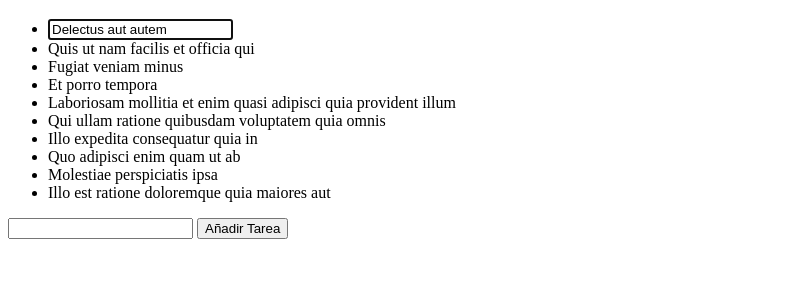
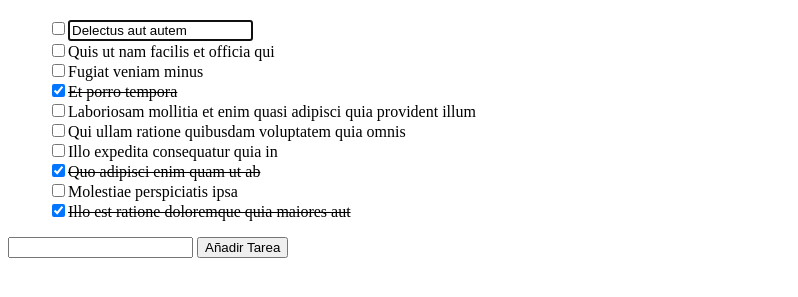
Before and after one commit to gabiprds93/lista-tareas, a plain HTML site: page index.html in a window 1280 px wide. Both pictures are taken after a click on the item "Delectus aut autem". Shown: the part 61-358 px from the top of the page, without its empty margins (0-798 px from the left). Drawn offline with Linux system fonts and the light colour scheme.

Commit message:
Agregada la funcionalidad de tachar en el js. Y se cambio el el estilo de las listas en el html

```diff
--- a/index.html
+++ b/index.html
@@ -6,7 +6,7 @@
     </head>
     <body>
         <h1 align="center">Lista de Tareas</h1>
-        <ul id="listaTareas"></ul>
+        <ul id="listaTareas" style="list-style:none"></ul>
         <input type="text" id="tarea"> <button id="btnAgregar" onclick="listaTareas.agregar()">Añadir Tarea</button>
         <script src="main.js"></script>
     </body>
--- a/main.js
+++ b/main.js
@@ -1,42 +1,4 @@
-function Tarea(title)
-{
-    this.title = title;
-    this.completed = false;
-    this.mostrar = function()
-    {
-        var nodoLi = document.createElement("li");
-        var textnode = document.createTextNode(this.title);
-        nodoLi.appendChild(textnode);
-        ul.appendChild(nodoLi);
-        this.editar(nodoLi, textnode);
-    };
-
-    this.editar = function(nodoLi, textnode)
-    {
-        nodoLi.onclick = function()
-        {
-            var nodoInput = document.createElement("input");
-            nodoInput.type = "text";
-            nodoInput.value = textnode.nodeValue;
-            if(nodoLi.firstChild.nodeType == 3)
-            {
-                nodoLi.appendChild(nodoInput);
-                nodoLi.replaceChild(nodoInput, textnode);
-                nodoLi.firstChild.focus();
-            }
-        };
-
-        nodoLi.onchange = function()
-        {
-            textnode = document.createTextNode(nodoLi.firstChild.value);
-            nodoLi.replaceChild(textnode, nodoLi.firstChild);
-        };
-    };
-}
-
-function ListaTareas()
-{
-    this.tareasPredefinidas = [
+var tareasPredefinidas = [
     {
         "userId": 1,
         "id": 1,
@@ -99,16 +61,85 @@ function ListaTareas()
     }
 ];
 
+function Tarea(title, completed)
+{
+    this.title = title;
+    this.completed = completed;
+    this.mostrar = function()
+    {
+        var nodoLi = document.createElement("li");
+        var check = document.createElement("input");
+        check.type = "checkbox";
+        nodoLi.appendChild(check);
+        var textnode = document.createTextNode(this.title);
+        nodoLi.appendChild(textnode);
+        ul.appendChild(nodoLi);
+        this.editar(nodoLi, textnode);
+        this.tachar(nodoLi);
+    };
+
+    this.editar = function(nodoLi, textnode)
+    {
+        nodoLi.onclick = () =>
+        {
+            var nodoInput = document.createElement("input");
+            nodoInput.type = "text";
+            nodoInput.value = textnode.nodeValue;
+            if(nodoLi.lastChild.nodeType == 3)
+            {
+                nodoLi.appendChild(nodoInput);
+                nodoLi.replaceChild(nodoInput, textnode);
+                nodoLi.lastChild.focus();
+            }
+        };
+
+        nodoLi.onchange = () =>
+        {
+            textnode = document.createTextNode(nodoLi.lastChild.value);
+            nodoLi.replaceChild(textnode, nodoLi.lastChild);
+            this.title = textnode.nodeValue;
+        };
+    };
+
+    this.tachar = function(nodoLi)
+    {
+        if(this.completed == true)
+        {
+            nodoLi.firstChild.checked = true;
+            nodoLi.style.textDecoration = "line-through";
+        }
+        nodoLi.firstChild.onclick = () =>
+        {
+            if(nodoLi.firstChild.checked)
+            {
+                nodoLi.style.textDecoration = "line-through";
+                this.complete = true;
+            }
+            else
+            {
+                nodoLi.style.textDecoration = "none";
+                this.complete = false;
+            }
+        }
+    }
+}
+
+function ListaTareas()
+{
     this.tareas = [];
     this.inputTarea = document.getElementById("tarea");
-    this.agregar = function(tarea)
+    this.agregar = function(tarea, completo)
     {
         if(tarea == undefined)
         {
             tarea = this.inputTarea.value;
         }
+        if(completo == undefined)
+        {
+            completo = false;
+        }
         tarea = tarea.charAt(0).toUpperCase() + tarea.slice(1);
-        tarea = new Tarea(tarea);
+        tarea = new Tarea(tarea, completo);
         this.tareas.push(tarea);
         this.tareas[this.tareas.length - 1].mostrar();
         this.inputTarea.value = "";
@@ -117,9 +148,9 @@ function ListaTareas()
 
     this.agregarTodo = function()
     {
-        for(var i of this.tareasPredefinidas)
+        for(var i of tareasPredefinidas)
         {
-            this.agregar(i.title);
+            this.agregar(i.title, i.completed);
         }
     }
 }
```
Lines whose indentation alone changed are shown as unchanged.
